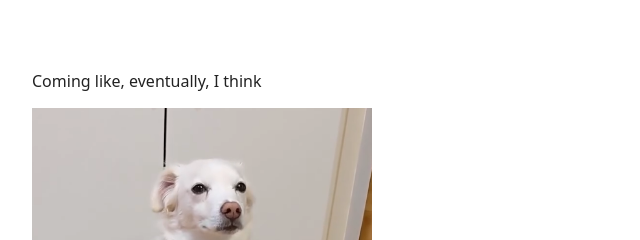
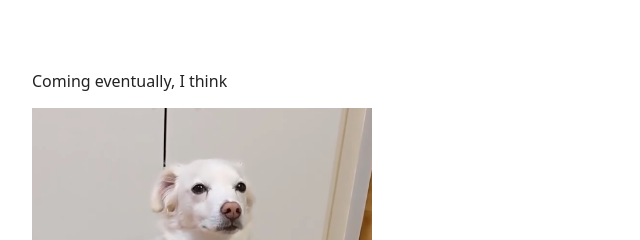
Before and after one commit to gingerlaser/fractals, a plain HTML site: page mandelbrot.html in a window 1280 px wide. Shown: the part 143-383 px from the top of the page, 32-672 px from the left. Drawn offline with Linux system fonts and the light colour scheme.

Commit message:
Update mandelbrot.html

```diff
--- a/mandelbrot.html
+++ b/mandelbrot.html
@@ -11,7 +11,7 @@
         <h1>Gingerlaser's Fractal-y Conglomeration</h1>
     </header>
     <main class="content-section">
-        <p>Coming like, eventually, I think</p>
+        <p>Coming eventually, I think</p>
         <img src="images/remby.png" alt="yes I made an alt to build a good habit" style = "width: 340px;">
     </main>
 </body>
```
